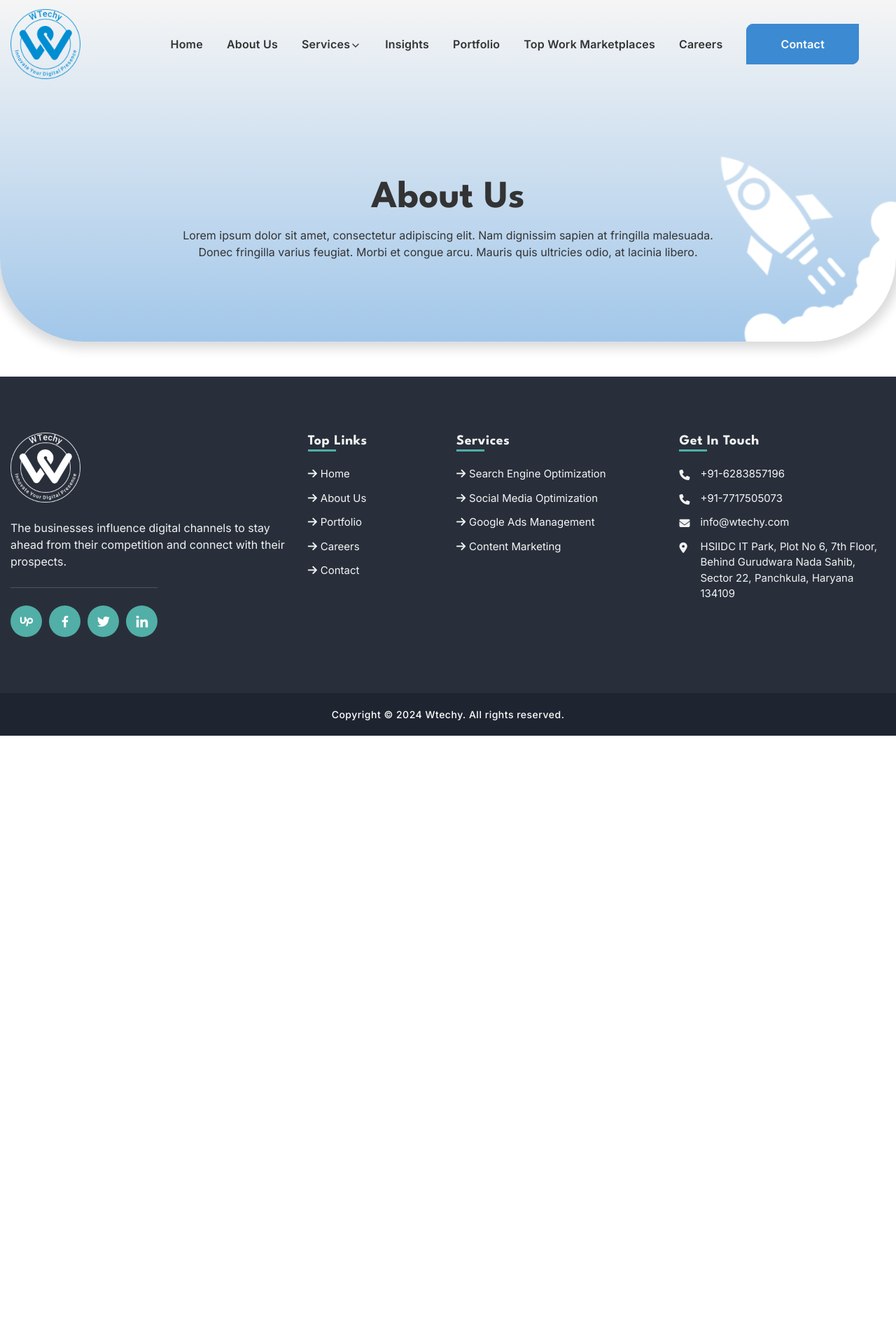
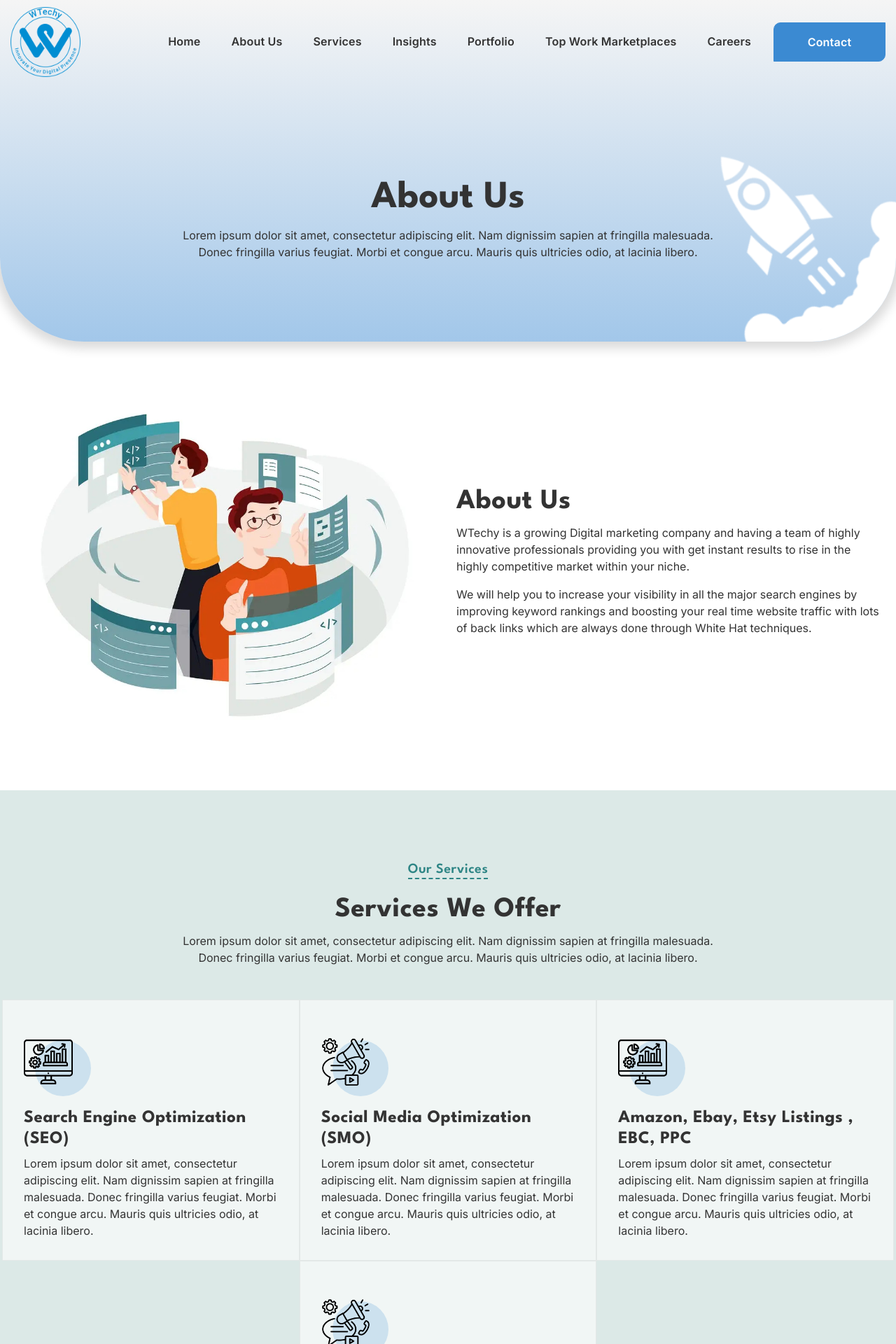
Before and after one commit to wtechyteam/WtechyReact, a React (Create React App) app: page /about-agency in a window 1280 px wide. Shown: the top 1920 px of the page at 70% size. Before the commit the page ends 1051 px from the top, so only its background shows below. Built offline with nearby package versions, Linux system fonts and the light colour scheme.

Commit message:
worked on the about us page

```diff
--- a/src/App.scss
+++ b/src/App.scss
@@ -237,7 +237,6 @@ img {
   padding: 250px 0px 100px;
   text-align: center;
   background-image: linear-gradient(180deg, #f5f5f5 0%, rgba(59, 137, 210, 0.4745098039) 100%);
-  margin-bottom: 50px;
   border-radius: 0px 0px 120px 120px;
   overflow: hidden;
   position: relative;
--- a/src/components/AboutUs.jsx
+++ b/src/components/AboutUs.jsx
@@ -1,4 +1,34 @@
 import InnerBanner from './common/InnerBanner'
+import ImageInfoWrap from './common/ImageInfoWrap'
+import aboutSectionImage from './../assets/Images/aboutPage/about-us.jpg'
+import serviceIcon1 from './../assets/Images/homepage/digitalMarketing.png'
+import serviceIcon2 from './../assets/Images/homepage/MarketingStrategies.png'
+
+
+
+const serviceData = [
+    {
+        icon: serviceIcon1,
+        title: 'Search Engine Optimization (SEO)',
+        description: 'Lorem ipsum dolor sit amet, consectetur adipiscing elit. Nam dignissim sapien at fringilla malesuada. Donec fringilla varius feugiat. Morbi et congue arcu. Mauris quis ultricies odio, at lacinia libero.'
+    },
+    {
+        icon: serviceIcon2,
+        title: 'Social Media Optimization (SMO)',
+        description: 'Lorem ipsum dolor sit amet, consectetur adipiscing elit. Nam dignissim sapien at fringilla malesuada. Donec fringilla varius feugiat. Morbi et congue arcu. Mauris quis ultricies odio, at lacinia libero.'
+    },
+    {
+        icon: serviceIcon1,
+        title: 'Amazon, Ebay, Etsy Listings , EBC, PPC',
+        description: 'Lorem ipsum dolor sit amet, consectetur adipiscing elit. Nam dignissim sapien at fringilla malesuada. Donec fringilla varius feugiat. Morbi et congue arcu. Mauris quis ultricies odio, at lacinia libero.'
+    },
+    {
+        icon: serviceIcon2,
+        title: 'Online Reputation Management',
+        description: 'Lorem ipsum dolor sit amet, consectetur adipiscing elit. Nam dignissim sapien at fringilla malesuada. Donec fringilla varius feugiat. Morbi et congue arcu. Mauris quis ultricies odio, at lacinia libero.'
+    },
+    // Add more service sections as needed
+];
 
 
 const AboutUs = () => {
@@ -6,12 +36,35 @@ const AboutUs = () => {
 
     return (
     <>
-        <InnerBanner title={'About Us'} info={'Lorem ipsum dolor sit amet, consectetur adipiscing elit. Nam dignissim sapien at fringilla malesuada. Donec fringilla varius feugiat. Morbi et congue arcu. Mauris quis ultricies odio, at lacinia libero. '}/>
-        {/* <ImageInfoWrap
-
-        /> */}
-        <div className="sldf">
-        </div>
+        <InnerBanner
+            title={'About Us'}
+            info={'Lorem ipsum dolor sit amet, consectetur adipiscing elit. Nam dignissim sapien at fringilla malesuada. Donec fringilla varius feugiat. Morbi et congue arcu. Mauris quis ultricies odio, at lacinia libero.'}
+        />
+        <ImageInfoWrap
+            title={'About Us'}
+            imageUrl={aboutSectionImage}
+            description={'<p>WTechy is a growing Digital marketing company and having a team of highly innovative professionals providing you with get instant results to rise in the highly competitive market within your niche.</p><p>We will help you to increase your visibility in all the major search engines by improving keyword rankings and boosting your real time website traffic with lots of back links which are always done through White Hat techniques.</p>'}
+        />
+        <section className="sectionPadding bg-gray">
+            <div className="container">
+                <div className="sectionTopInfo text-center" data-aos="fade-up" data-aos-duration="1500">
+                    <h4 className='section-title-sm '>Our Services</h4>
+                    <h2 className='title-xl fw-bold'>Services We Offer</h2>
+                    <p className='sectionInfo '>Lorem ipsum dolor sit amet, consectetur adipiscing elit. Nam dignissim sapien at fringilla malesuada. Donec fringilla varius feugiat. Morbi et congue arcu. Mauris quis ultricies odio, at lacinia libero.</p>
+                </div>
+                <div className="listWrapper row mt-5 justify-content-center">
+                    {serviceData.map((service, index) => (
+                        <div className='col-lg-4 col-md-6 innerWrap' key={index} data-aos="fade-up" data-aos-duration="1500" data-aos-delay={index * 400} >
+                            <div className="icon">
+                                <img src={service.icon} alt={service.title} />
+                            </div>
+                            <h2 className="title-md fw-bold">{service.title}</h2>
+                            <p className='mb-0'>{service.description}</p>
+                        </div>
+                    ))}
+                </div>
+            </div>
+        </section>
     </>
 
     );
--- /dev/null
+++ b/src/components/common/ImageInfoWrap.jsx
@@ -0,0 +1,25 @@
+import React from 'react';
+
+
+const ImageInfoWrap = ({ title, description, imageUrl }) => {
+    return (
+        <section className='sectionPadding'>
+            <div className="container">
+
+                <div className="row align-items-center">
+                    <div className="col-md-6">
+                        <img src={imageUrl} title={title} />
+                    </div>
+                    <div className="col-md-6">
+                        <h2 className='title-xl fw-bold'>{title}</h2>
+                        <div dangerouslySetInnerHTML={{ __html: description }}></div>
+                    </div>
+                </div>
+
+            </div>
+        </section>
+
+    );
+};
+
+export default ImageInfoWrap;
--- a/src/components/header/header.js
+++ b/src/components/header/header.js
@@ -1,7 +1,7 @@
 import React, { useState, useEffect } from 'react';
 import Logo from '../common/siteLogo/logo.js';
 import headerLogo from './../../assets/Images/siteLogo.png';
-// import Navigation from '../navigation/Navigation.js';
+import Navigation from '../navigation/Navigation.js';
 import './headerStyle.scss';
 import HeaderNavbar from './navbar/navbar.jsx';
 
@@ -20,11 +20,11 @@ const Header = () => {
     return (
         <>
         <header className={`headerMain ${isScrolled ? 'sticky' : ''}`}>
-            {/* <div className='header_toolbar container' > */}
-                {/* <Logo src={headerLogo} maxWidth="100px" /> */}
-                {/* <Navigation /> */}
-                <HeaderNavbar />
-            {/* </div> */}
+            <div className='header_toolbar container' >
+                <Logo src={headerLogo} maxWidth="100px" />
+                <Navigation />
+            </div>
+            {/* <HeaderNavbar /> */}
         </header>
         </>
     );
--- a/src/components/homepage/bannerSection/bannerStyle.scss
+++ b/src/components/homepage/bannerSection/bannerStyle.scss
@@ -39,6 +39,7 @@
     bottom:0;
     left: 0;
     box-shadow: 0px 10px 5px 0px #fff;
+
     @media (max-width: 767.98px) {
       background-size: cover;
       height: 70px;
@@ -158,6 +159,7 @@
         margin: 0 auto;
         right: 0;
         pointer-events: none;
+        filter: drop-shadow(0px 8px 5px #00000064);
         @media (max-width: 1200px) {
           width: 640px;
           height: 360px;
```
Also changed, not shown: src/assets/Images/aboutPage/about-us.jpg (added).
